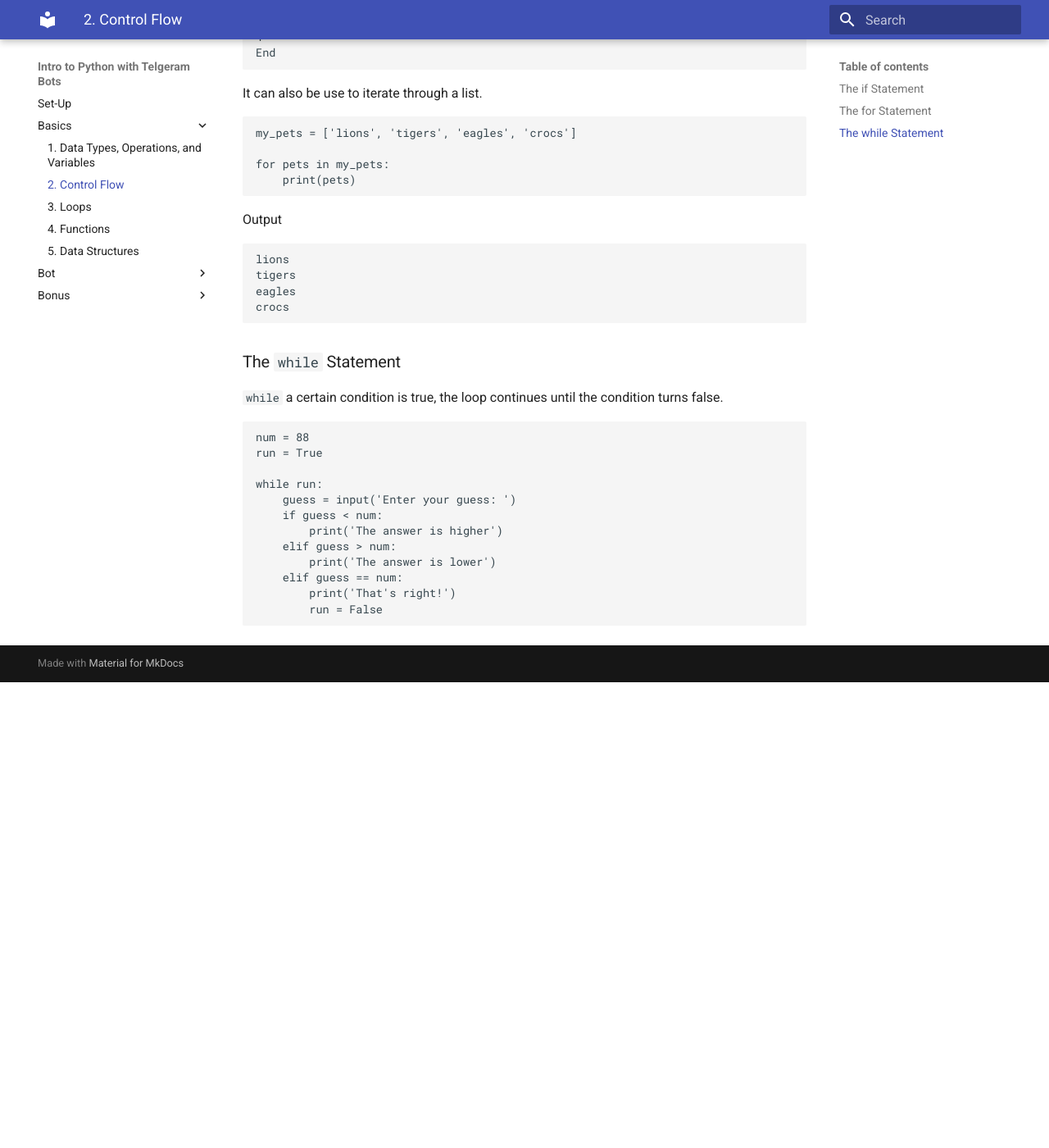
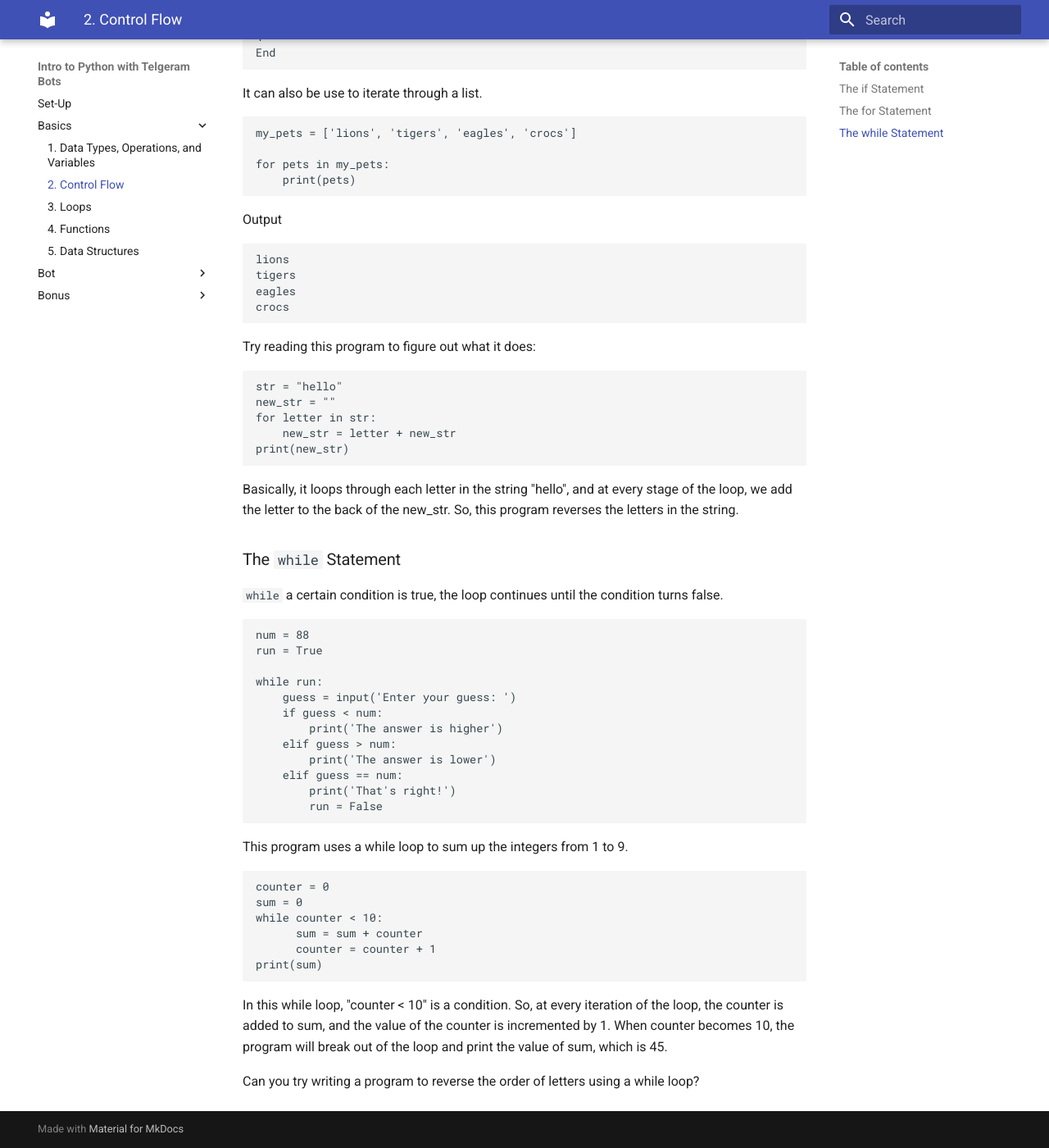
Before and after one commit to USP-Python/USP-Python.github.io, an MkDocs documentation site: the page built from docs/02-basics.md, in a window 1280 px wide and 1400 px high, scrolled down 1012 px. Shown: the whole window at 82% size. Built offline with MkDocs 1.6.1 and Material for MkDocs 9.7.7, drawn with Linux system fonts in a browser that asks for light colours; old or Windows-style settings are respelled for this version of MkDocs; before the commit the page ends 1844 px from its top, so only the background shows below that.

Commit message:
moved content from loops

````diff
--- a/docs/02-basics.md
+++ b/docs/02-basics.md
@@ -57,6 +57,17 @@ eagles
 crocs
 ```
 
+Try reading this program to figure out what it does:
+
+```python
+str = "hello"
+new_str = ""
+for letter in str:
+    new_str = letter + new_str
+print(new_str)
+```
+Basically, it loops through each letter in the string "hello", and at every stage of the loop, we add the letter to the back of the new_str. So, this program reverses the letters in the string.
+
 ### The `while` Statement
 `while` a certain condition is true, the loop continues until the condition turns false.
 
@@ -74,3 +85,18 @@ while run:
         print('That's right!')
         run = False
 ```
+
+This program uses a while loop to sum up the integers from 1 to 9.
+
+```python
+counter = 0
+sum = 0
+while counter < 10:
+      sum = sum + counter
+      counter = counter + 1
+print(sum)
+```
+
+In this while loop, "counter < 10" is a condition. So, at every iteration of the loop, the counter is added to sum, and the value of the counter is incremented by 1. When counter becomes 10, the program will break out of the loop and print the value of sum, which is 45.
+
+Can you try writing a program to reverse the order of letters using a while loop?
````
